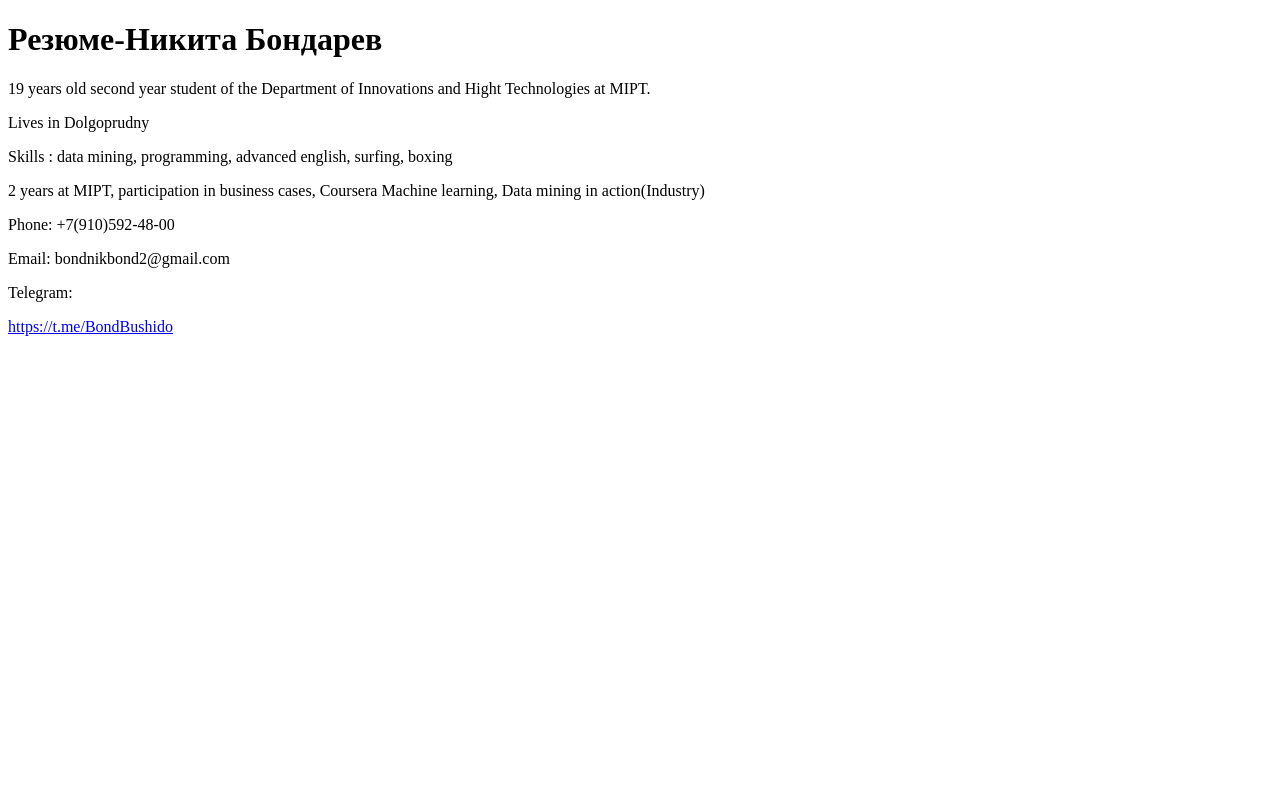
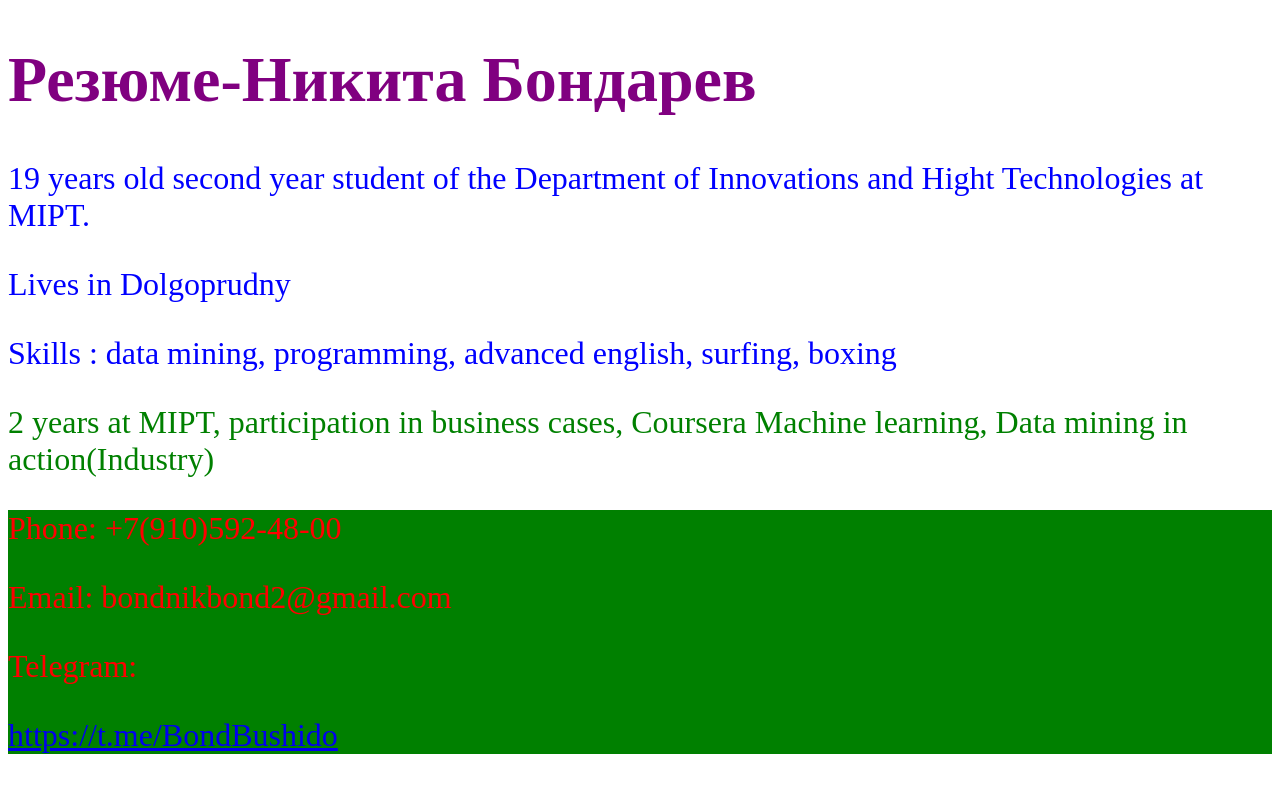
Before and after one commit to nikitabondarev/nikitabondarev.github.io, a plain HTML site: page CV - Bondarev Nikita.html in a window 1280 px wide. Drawn offline with Linux system fonts and the light colour scheme.

Commit message:
Update CV - Bondarev Nikita.html

```diff
--- a/CV - Bondarev Nikita.html
+++ b/CV - Bondarev Nikita.html
@@ -3,7 +3,7 @@
 	<head>
 		<meta charset ="utf-8">
 		<title>Резюме-Никита Бондарев</title>
-		<link rel="stylesheet" type="text/css" href="CV">
+		<link rel="stylesheet" type="text/css" href="CV.css">
 	</head>
 	<body>
 		<h1><strong>Резюме-Никита Бондарев</strong></h1>
```
